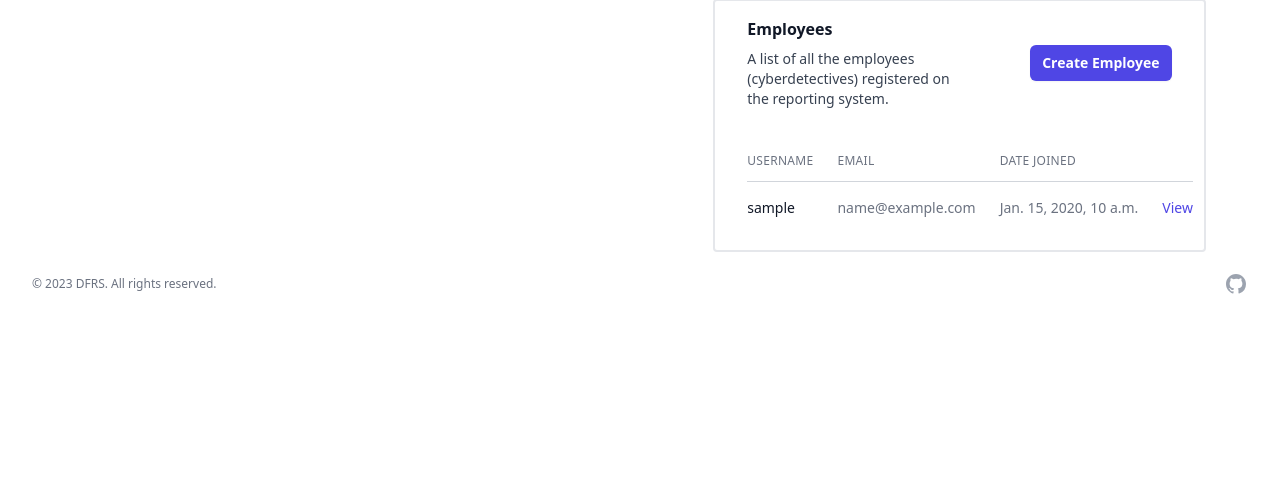
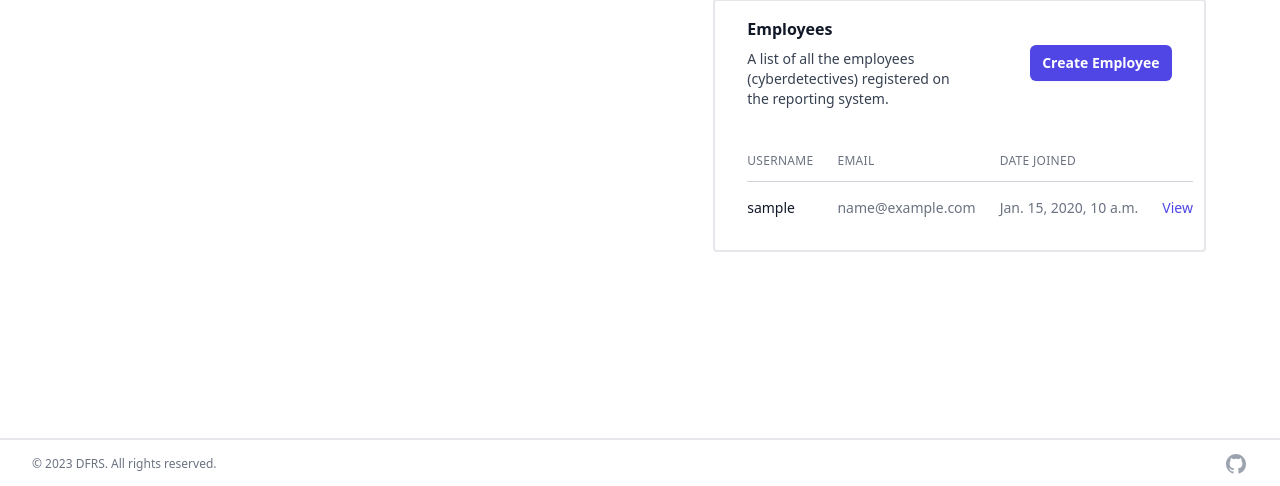
Before and after one commit to nkosi-tauro/dfrs_domain, a Django app: page /dfrsadmin in a window 1280 px wide. Shown: the part 314-800 px from the top of the page. Run offline with Django 4.2, Linux system fonts and the light colour scheme; tables that the repository leaves empty hold one stand-in row (values such as "Sample post").

Commit message:
chore(templates): fixed footer

```diff
--- a/templates/base/base.html
+++ b/templates/base/base.html
@@ -18,7 +18,7 @@
   <body>
     {% block content %}
     {% endblock content %}
-    <footer>
+    <footer class="fixed bottom-0 left-0 border-t-2 w-screen h-12" >
       {% include "base/footer.html" %}
     </footer>
   </body>
```
